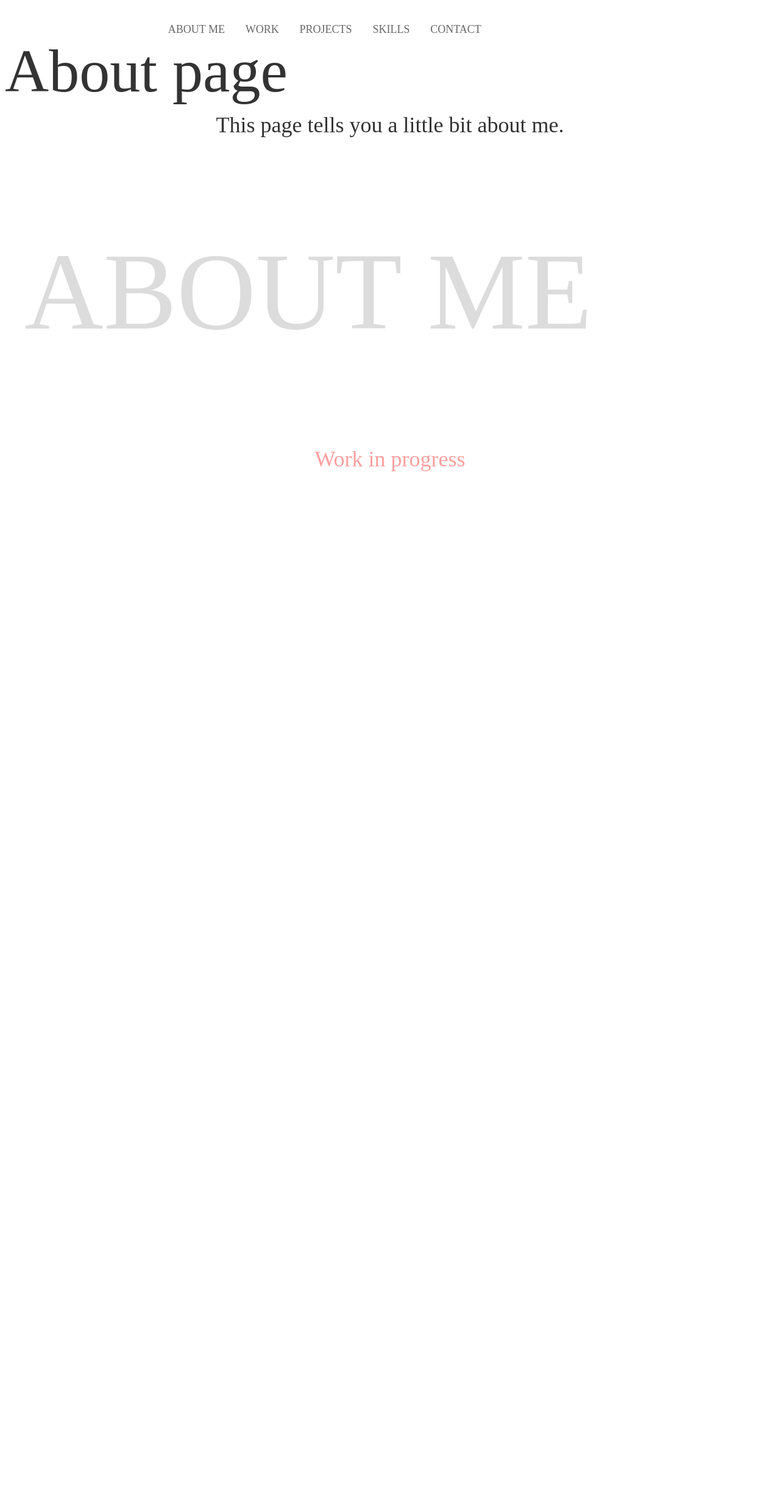
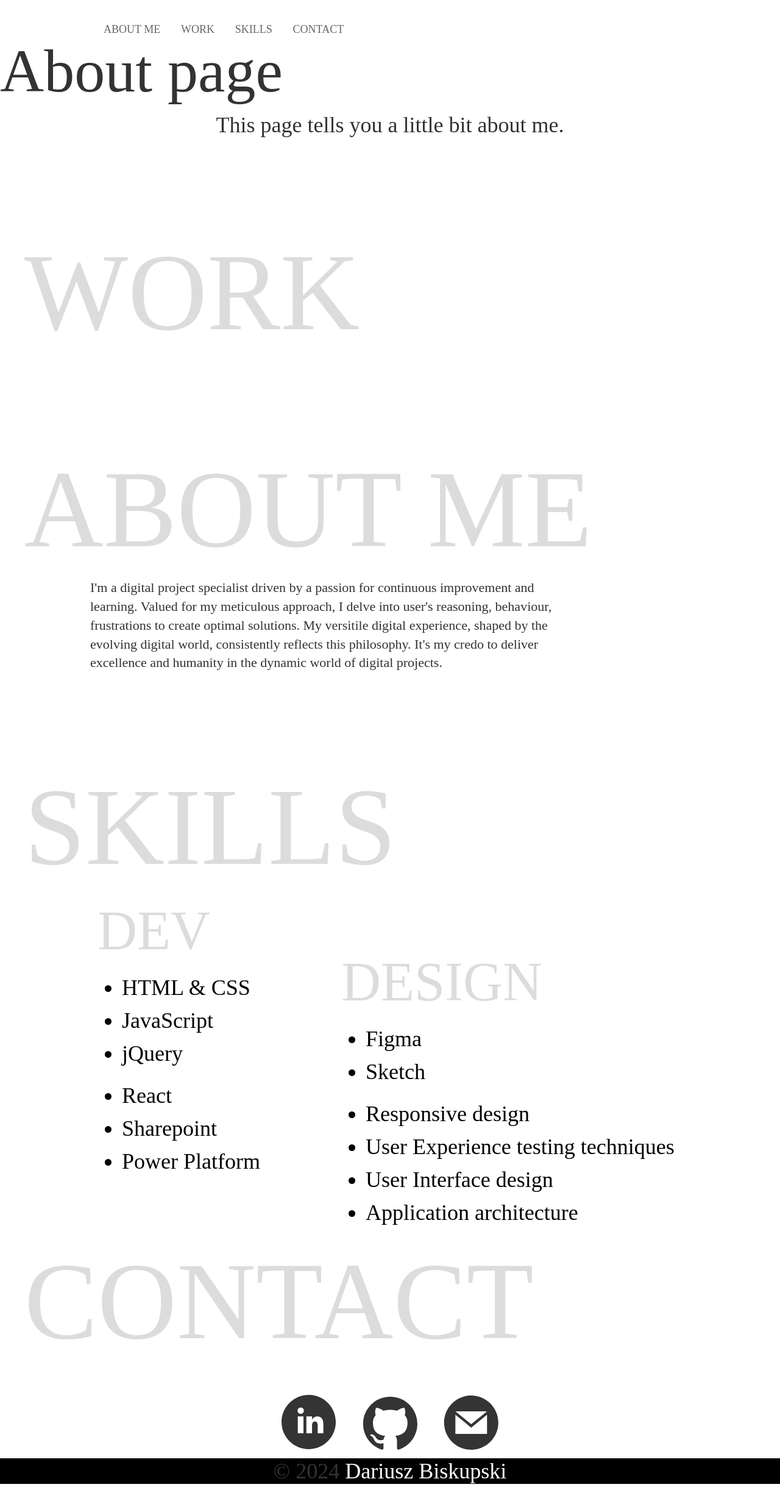
Before and after one commit to Visiona/portfolio_2023, a Jekyll site: the page built from about.md, in a window 1280 px wide. Shown: the whole page at 61% size. Built offline with Jekyll 4.4.1, drawn with Linux system fonts in a browser that asks for light colours; some web fonts are replaced; before the commit the page ends 1074 px from its top, so only the background shows below that.

Commit message:
Added draft of skills, contact and footer sections, updated about me

```diff
--- a/_includes/aboutme.html
+++ b/_includes/aboutme.html
@@ -1,4 +1,5 @@
 <article id="about">
     <h2>About me</h2>
-    <p style="color: #ff9f9f; margin-bottom: 300px;">Work in progress</p>
+    <p class="p-intro">
+        I'm a digital project specialist driven by a passion for continuous improvement and learning. Valued for my meticulous approach, I delve into user's reasoning, behaviour, frustrations to create optimal solutions. My versitile digital experience, shaped by the evolving digital world, consistently reflects this philosophy. It's my credo to deliver excellence and humanity in the dynamic world of digital projects.</p>
 </article>
--- /dev/null
+++ b/_includes/contact.html
@@ -0,0 +1,22 @@
+<article id="contact">
+    <h2>Contact</h2>
+    <div class="buttons-wrrapper">
+        <a href="mailto:{{ site.email }}" class="btn-contact">
+            <svg width="90" height="90" viewBox="0 0 90 90" fill="none" xmlns="http://www.w3.org/2000/svg">
+                <path d="M44.5161 0C20.0323 0 0 20.0323 0 44.5161C0 69 20.0323 89.0323 44.5161 89.0323C69 89.0323 89.0323 69 89.0323 44.5161C89.0323 20.0323 69.371 0 44.5161 0ZM35.9839 63.0645H26.7097V35.2419H35.9839V63.0645ZM31.5323 31.1613C28.5645 31.1613 26.3387 28.9355 26.3387 25.9677C26.3387 23 28.5645 20.7742 31.5323 20.7742C34.5 20.7742 36.7258 23 36.7258 25.9677C36.3548 28.9355 34.129 31.1613 31.5323 31.1613ZM68.629 63.0645H59.3548V49.7097C59.3548 41.1774 50.0806 41.5484 50.0806 49.7097V63.0645H40.8065V35.2419H50.0806V40.4355C54.1613 33.0161 68.629 32.2742 68.629 47.4839V63.0645Z" fill="#343434"/>
+                </svg>
+        </a>
+        <a href="mailto:{{ site.email }}" class="btn-contact">
+            <svg width="90" height="87" viewBox="0 0 90 87" fill="none" xmlns="http://www.w3.org/2000/svg">
+                <path d="M45.3872 0C20.8069 0 0.871094 19.9321 0.871094 44.5161C0.871094 64.1848 13.625 80.871 31.3164 86.7582C33.5385 87.17 34.2582 85.79 34.2582 84.6177V76.3303C21.8753 79.0235 19.2971 71.0774 19.2971 71.0774C17.2716 65.9321 14.3521 64.5632 14.3521 64.5632C10.3122 61.7995 14.66 61.8589 14.66 61.8589C19.1301 62.1705 21.4821 66.4477 21.4821 66.4477C25.4514 73.2513 31.8951 71.2852 34.4363 70.1463C34.8332 67.2713 35.9869 65.3052 37.263 64.196C27.3767 63.0645 16.9822 59.2473 16.9822 42.1939C16.9822 37.3305 18.7221 33.3611 21.5674 30.245C21.1074 29.121 19.5827 24.5915 22.0014 18.4631C22.0014 18.4631 25.7408 17.2685 34.2471 23.026C37.7972 22.0392 41.6034 21.5458 45.3872 21.5273C49.1711 21.5458 52.9809 22.0392 56.5385 23.026C65.0374 17.2685 68.7693 18.4631 68.7693 18.4631C71.1917 24.5952 69.6671 29.1247 69.2071 30.245C72.0635 33.3611 73.7885 37.3342 73.7885 42.1939C73.7885 59.2918 63.3755 63.0571 53.4632 64.1589C55.0584 65.5389 56.5163 68.2469 56.5163 72.4018V84.6177C56.5163 85.8011 57.2285 87.1923 59.4877 86.7545C77.1643 80.8598 89.9034 64.1774 89.9034 44.5161C89.9034 19.9321 69.9713 0 45.3872 0Z" fill="#343434"/>
+                </svg>
+
+        </a>
+        <a href="mailto:{{ site.email }}" class="btn-contact">
+            <svg width="90" height="90" viewBox="0 0 90 90" fill="none" xmlns="http://www.w3.org/2000/svg">
+                <path d="M45.2583 0.966797C20.7744 0.966797 0.742188 20.9991 0.742188 45.4829C0.742188 69.9668 20.7744 89.9991 45.2583 89.9991C69.7422 89.9991 89.7744 69.9668 89.7744 45.4829C89.7744 20.9991 69.7422 0.966797 45.2583 0.966797ZM71.2261 26.9345L45.2583 48.0797L19.2906 26.9345H71.2261ZM71.2261 64.0313H19.2906V32.4991L45.2583 53.6442L71.2261 32.4991V64.0313Z" fill="#343434"/>
+                </svg>
+
+        </a>
+    </div>
+  </article>
--- /dev/null
+++ b/_includes/footer.html
@@ -0,0 +1,3 @@
+<footer>
+    <p class="p-footer">© <script>document.write(new Date().getFullYear())</script> <a href="mailto:darbis@gmail.com">Dariusz Biskupski</a></p>
+</footer>
--- /dev/null
+++ b/_includes/skills.html
@@ -0,0 +1,29 @@
+<article id="skills">
+  <h2>Skills</h2>
+  <div class="col-4">
+    <h3>DEV</h3>
+    <ul>
+      <li>HTML & CSS</li>
+      <li>JavaScript</li>
+      <li>jQuery</li>
+    </ul>
+    <ul>
+      <li>React</li>
+      <li>Sharepoint</li>
+      <li>Power Platform</li>
+    </ul>
+  </div>
+  <div class="col-8">
+    <h3>DESIGN</h3>
+    <ul>
+      <li>Figma</li>
+      <li>Sketch</li>
+    </ul>
+    <ul>
+      <li>Responsive design</li>
+      <li>User Experience testing techniques</li>
+      <li>User Interface design</li>
+      <li>Application architecture</li>
+    </ul>
+  </div>
+</article>
--- /dev/null
+++ b/_includes/work.html
@@ -0,0 +1,4 @@
+<article id="work">
+    <h2>Work</h2>
+
+</article>
--- a/_layouts/default.html
+++ b/_layouts/default.html
@@ -18,6 +18,10 @@ layout: compress
   <body>
     {% include navigation.html %}
     {{ content }}
+    {% include work.html %}
     {% include aboutme.html %}
+    {% include skills.html %}
+    {% include contact.html %}
+    {% include footer.html %}
   </body>
 </html>
--- a/_sass/main.scss
+++ b/_sass/main.scss
@@ -4,9 +4,19 @@
   margin: 0;
 }
 
+body  {
+  margin: 0;
+}
+
+.celticBlue-text {
+  color: #0A369D;
+}
+
 nav {
+  margin: 0 auto;
   margin-top: 3%;
-  margin-left: 20%;
+  max-width: 970px;
+
 }
 
 nav a {
@@ -56,6 +66,8 @@ h6, p {
 }
 
 
+
+
 @media (max-width: 996px) {
   // .container {
   //     max-width: 970px;
@@ -76,10 +88,110 @@ article h2 {
   font-weight: 400;
   line-height: normal;
   text-transform: uppercase;
+  margin-bottom: 5px;
+}
+
+.p-intro {
+  color: #333;
+  font-size: 22px;
+  font-style: normal;
+  font-weight: 400;
+  line-height: 140%; /* 39px */
+  text-align: left;
+  max-width: 780px;
+  margin-left: 9%;
 }
 
 
 
-.current {
-    color: green;
-  }
+// .current {
+//     color: green;
+//   }
+
+// SKILLS SECTION
+
+.col-4 {
+  width: 33.33%;
+  float: left;
+}
+
+#skills .col-4 {
+  padding-left: 10%;
+}
+
+.col-8 {
+  width: 56.66%;
+  float: left;
+}
+
+#skills .col-8 {
+  padding-top: 7%;
+}
+
+
+
+h3 {
+  color: #DDDCDC;
+  font-family: Galdeano;
+  font-size: 90px;
+  font-style: normal;
+  font-weight: 400;
+  line-height: normal;
+  margin-bottom: 5px;
+  margin-top: 10px;
+}
+
+#skills ul li {
+  margin: 0;
+}
+
+#skills ul li {
+  color: #000;
+  font-family: Galdeano;
+  font-size: 36px;
+  font-style: normal;
+  font-weight: 400;
+  line-height: 150%; /* 54px */
+}
+
+
+// CONTACT SECTION
+
+.buttons-wrrapper {
+  margin: 0 auto;
+  max-width: 970px;
+  text-align: center;
+  margin-top: 50px;
+}
+
+.buttons-wrrapper a {
+  padding: 0 2%;
+  text-decoration: none;
+}
+
+
+// FOOTER SECTION
+
+footer {
+  margin-top: 5%;
+  text-align: center;
+  background-color: #000;
+  margin: 0;
+}
+
+footer p-footer {
+  color: white;
+  color: #323232;
+  font-family: Galdeano;
+  font-size: 16px;
+  font-style: normal;
+  font-weight: 400;
+  line-height: 130%; /* 20.8px */
+  margin: 0;
+  padding: 10px 0;
+}
+
+footer p a {
+  color: white;
+  text-decoration: none;
+}
```
Also changed, not shown: _data/navigation.yml (+5 -5 lines), 1 other file.
